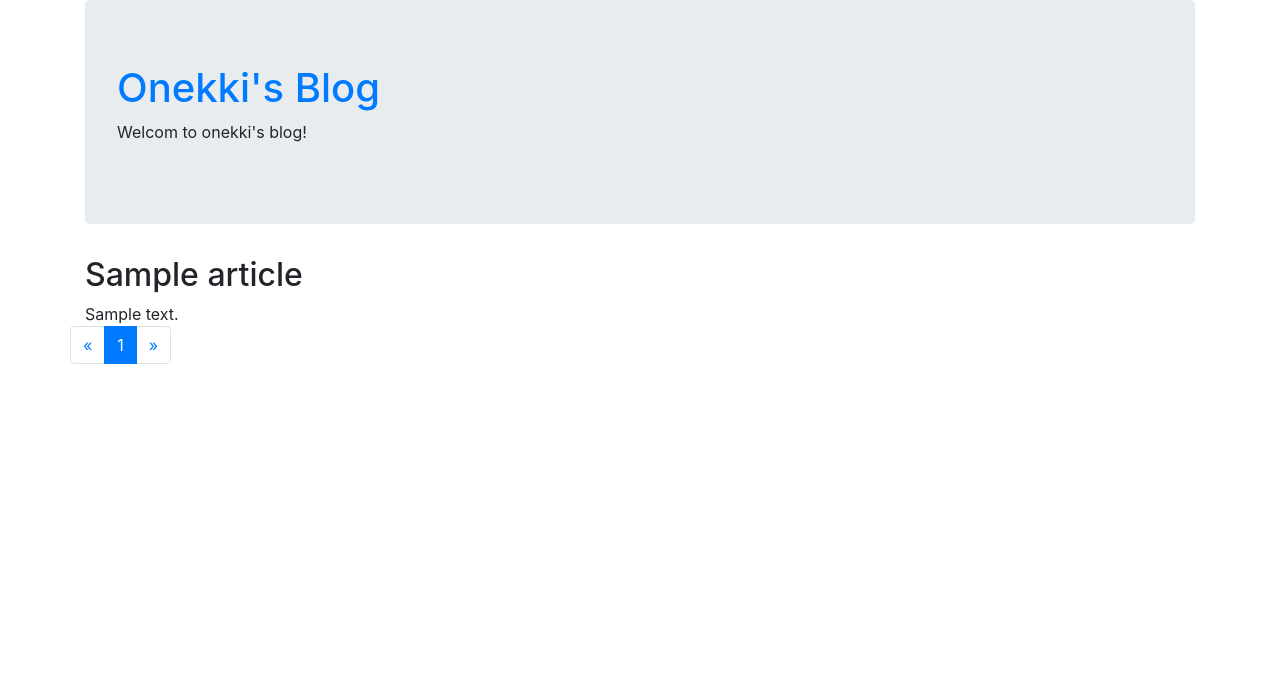
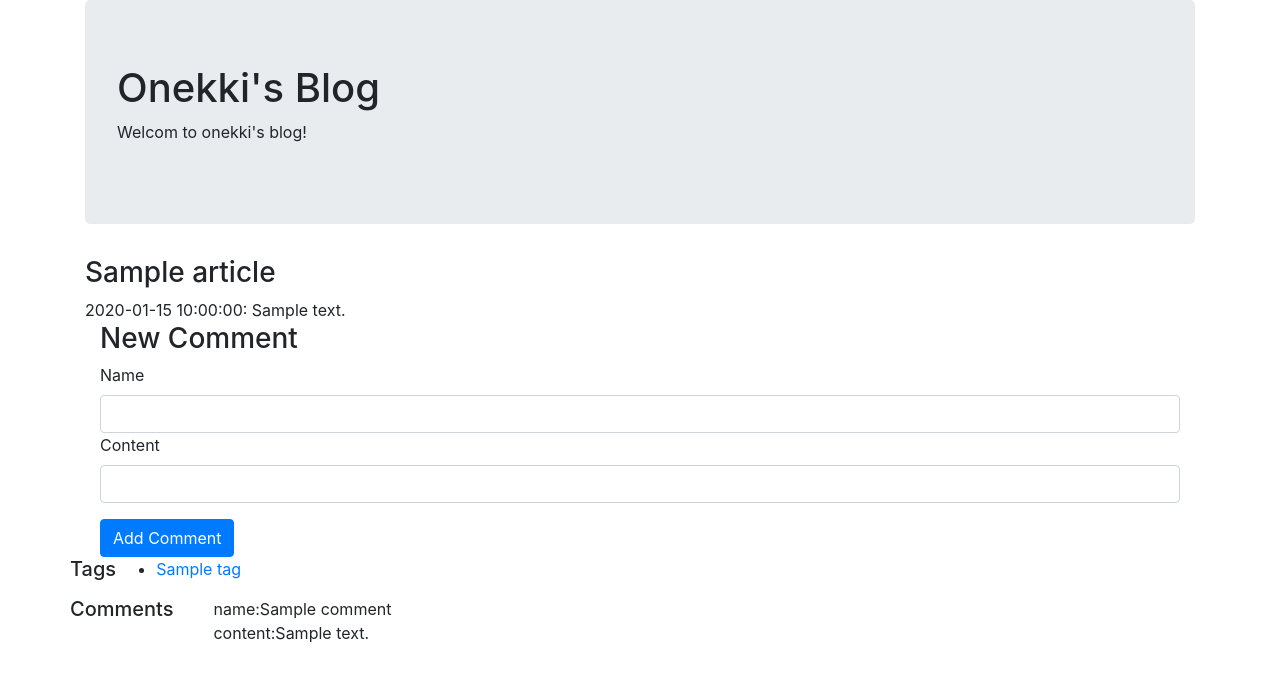
Before and after one commit to Onekki/OnekkiSite, a Flask app: page /blog/article/1 in a window 1280 px wide. Shown: the top 682 px of the page. Run offline with Flask 2, Linux system fonts and the light colour scheme; tables that the repository leaves empty hold one stand-in row (values such as "Sample post"); some libraries are stand-ins or nearby versions.

Commit message:
添加form_wtf服务器表单验证, 完善博客视图页面, 添加博客内容, 博客评论模版

```diff
--- a/app/__init__.py
+++ b/app/__init__.py
@@ -3,6 +3,8 @@
 from app.db.models import db
 # 配置文件引入
 from config import configs
+# 导入表单验证模块
+import wtforms
 
 def create_app(config_name):
     """创建app的方法"""
--- a/app/blog/views.py
+++ b/app/blog/views.py
@@ -1,4 +1,5 @@
-from flask import render_template, jsonify
+import datetime
+from flask import render_template, jsonify, request
 from sqlalchemy import func
 # from flask_sqlalchemy import Pagination
 # 获取蓝图
@@ -7,35 +8,87 @@
 # from app.blog.models import BlogArticle, BlogTag
 # from app import db
 from app.db.models import *
+# 导入表单验证
+from app.form.forms import CommentForm
 
 def json_return(code, msg,data):
-    return jsonify({"code":code, "msg":msg, "data": data})
+    return jsonify({'code':code, 'msg':msg, 'data': data})
+
+def sidebar_data():
+    recent_article_list = BlogArticle.query.order_by(
+        BlogArticle.publish_time.desc()
+    ).limit(5).all()
+    count = func.count(BlogArticle.id).label('total')
+    top_tag_list = db.session.query(
+        BlogTag.id, BlogTag.name, count
+    ).filter(
+        BlogArticle.tag_id==BlogTag.id
+    ).group_by(BlogTag.id).order_by(count.desc()).limit(5).all()
+
+    return recent_article_list, top_tag_list
 
 # 设置路由
 @blog.route('/')
 def index():
-    return render_template("blog/index.html")
+    return render_template('blog/index.html', data = sidebar_data())
 
-@blog.route("/article/<int:page>")
-def article(page=1):
-    articles = BlogArticle.query.paginate(page, 5)
-    # return json_return(200, "success", [i.serialize for i in articles])
-    return render_template("blog/article.html", articles=articles)
+@blog.route('/article/<int:id>', methods=['GET','POST'])
+def article(id):
 
-@blog.route("/user/<int:page>")
-def user(page=1):
+    form = CommentForm()
+    if form.validate_on_submit():
+        new_comment = BlogComment()
+        new_comment.name=form.name.data
+        new_comment.content=form.content.data
+        new_comment.time=datetime.datetime.now()
+        new_comment.article_id=id
+        db.session.add(new_comment)
+        db.session.commit()
+
+    article = BlogArticle.query.get_or_404(id)
+    tag_list = [article.tag]
+    comment_list = BlogComment.query.filter(BlogComment.article_id==id).all()
+
+    recent_article_list, top_tag_list = sidebar_data()
+
+    return render_template('blog/article.html',
+                            article=article,
+                            form=form,
+                            tag_list=tag_list,
+                            comment_list=comment_list,
+                            recent_article_list=recent_article_list,
+                            top_tag_list=top_tag_list)
+
+@blog.route('/article_list/<int:page>')
+def article_list(page):
+    filters = []
+    tag_id = request.values.get('tag_id')
+    if tag_id != None:
+        print(tag_id)
+        filters.append(BlogArticle.tag_id==tag_id)
+    article_list = BlogArticle.query.filter(*filters).paginate(page, 5)
+    recent_article_list, top_tag_list = sidebar_data()
+    # return json_return(200, 'success', [i.serialize for i in articles])
+    return render_template('blog/article_list.html',
+                            tag_id=tag_id,
+                            article_list=article_list,
+                            recent_article_list=recent_article_list,
+                            top_tag_list=top_tag_list)
+
+@blog.route('/user_list/<int:page>')
+def user_list(page):
     users = BlogUser.query.all()
-    # return json_return(200, "success", [i.serialize for i in articles])
-    return render_template("blog/user.html", users=users)
+    # return json_return(200, 'success', [i.serialize for i in articles])
+    return render_template('blog/user.html', users=users)
 
-@blog.route("/tag/<int:page>")
-def tag(page=1):
+@blog.route('/tag_list/<int:page>')
+def tag_list(page):
     tags = BlogTag.query.all()
-    # return json_return(200, "success", [i.serialize for i in articles])
-    return render_template("blog/tag.html", tags=tags)
+    # return json_return(200, 'success', [i.serialize for i in articles])
+    return render_template('blog/tag.html', tags=tags)
 
-@blog.route("/comment/<int:page>")
-def comment(page=1):
+@blog.route('/comment_list/<int:page>')
+def comment_list(page):
     comments = BlogComment.query.all()
-    # return json_return(200, "success", [i.serialize for i in articles])
-    return render_template("blog/comment.html", comments=comments)
+    # return json_return(200, 'success', [i.serialize for i in articles])
+    return render_template('blog/comment.html', comments=comments)
--- /dev/null
+++ b/app/form/forms.py
@@ -0,0 +1,13 @@
+from flask_wtf import FlaskForm
+from wtforms import StringField, TextField
+from wtforms.validators import DataRequired, Length
+
+class CommentForm(FlaskForm):
+    name = StringField(
+        'Name',
+        validators=[DataRequired(), Length(max=255)]
+    )
+    content = TextField(
+        'Content',
+        validators = [DataRequired()]
+    )
--- a/app/templates/blog/article.html
+++ b/app/templates/blog/article.html
@@ -1,26 +1,52 @@
 {% extends "blog/base.html" %}
 {% block title %}Onekki Blog{% endblock %}
 {% block body %}
+    <h3>{{ article.title }}</h3>
+    {{ article.publish_time }}:
+    {{ article.content }}
+
+    <div class="col-lg-12">
+        <h3>New Comment</h3>
+        <form method="POST" action="{{ url_for('blog.article', id=article.id) }}">
+            {{ form.hidden_tag() }}
+            <div>
+                {{ form.name.label }}
+                {% if form.name.errors %}
+                    {% for e in form.name.errors %}
+                        <p class="help-block">{{ e }}</p>
+                    {% endfor %}
+                {% endif %}
+                {{ form.name(class_="form-control") }}
+            </div>
+            <div class="form-group">
+                {{ form.content.label }}
+                {% if form.content.errors %}
+                    {% for e in form.content.errors %}
+                        <p class="help-block">{{ e }}</p>
+                    {% endfor %}
+                {% endif %}
+                {{ form.content(class_='form-control') }}
+            </div>
+            <input class="btn btn-primary" type="submit" value="Add Comment">
+        </form>
+    </div>
     <div class="row">
-        <div class="col-lg-9">
-            <!-- 分页 -->
-            {% for article in articles.items %}
-                <div class="row">
-                    <div class="col-lg-12">
-                        <h2>{{ article.title }}</h2>
-                    </div>
-                </div>
-                <div class="row">
-                    <div class="col-lg-12">
-                        {{ article.content|truncate(255)|safe}}
-                        <!-- <a href="{{ url_for('blog.article', page=1) }}">Read More</a> -->
-                    </div>
+        <h5>Tags</h5>
+        <ul>
+            {% for tag in tag_list %}
+                <li><a href="{{ url_for('blog.article_list', page=1, tag_id=tag.id) }}">{{ tag.name }}</a></li>
+            {% endfor %}
+        </ul>
+    </div>
+    <div class="row">
+        <h5>Comments</h5>
+        <ul>
+            {% for comment in comment_list %}
+                <div>
+                    name:{{ comment.name }} <br/>
+                    content:{{ comment.content }}
                 </div>
             {% endfor %}
-        </div>
-    </div>
-    <div class="row">
-        <!-- 调用父模版的 macro render_pagination -->
-        {{ render_pagination(articles, 'blog.article') }}
+        </ul>
     </div>
 {% endblock %}
--- a/app/templates/blog/base.html
+++ b/app/templates/blog/base.html
@@ -9,14 +9,14 @@
         <link rel="stylesheet" type="text/css" href="{{ url_for('static', filename='bootstrap/css/bootstrap.min.css') }}">
         <!-- <link rel="stylesheet" type="text/css" href="{{ url_for('static', filename='css/test.css') }}"> -->
         <!-- 宏定义用于生成 Bootstrap 风格的分页链接列表 -->
-        {% macro render_pagination(pagination, endpoint) %}
+        {% macro render_pagination(endpoint, pagination,  tag_id) %}
             <nav>
                 <ul class="pagination">
                     <li class="page-item">
                         {% if pagination.has_prev %}
-                            <a class="page-link" href="{{ url_for('blog.article', page=pagination.prev().page) }}" aria-label="Previous">
+                            <a class="page-link" href="{{ url_for(endpoint, page=pagination.prev().page, tag_id=tag_id) }}" aria-label="Previous">
                         {% else %}
-                            <a class="page-link" href="{{ url_for('blog.article', page=1) }}" aria-label="Previous">
+                            <a class="page-link" href="{{ url_for(endpoint, page=1, tag_id=tag_id) }}" aria-label="Previous">
                         {% endif %}
                             <span aria-hidden="true">«</span>
                         </a>
@@ -25,7 +25,7 @@
                         {% if page %}
                              {% if page!=pagination.page %}
                                 <li class="page-item">
-                                    <a class="page-link" href="{{ url_for(endpoint, page=page) }}">
+                                    <a class="page-link" href="{{ url_for(endpoint, page=page, tag_id=tag_id) }}">
                                         {{page}}
                                     </a>
                                 </li>
@@ -37,7 +37,7 @@
                         {% endif %}
                     {% endfor %}
                     <li class="page-item">
-                        <a class="page-link" href="{{ url_for('blog.article', page=pagination.next().page) }}" aria-label="Next">
+                        <a class="page-link" href="{{ url_for(endpoint, page=pagination.next().page, tag_id=tag_id) }}" aria-label="Next">
                             <span aria-hidden="true">»</span>
                         </a>
                     </li>
@@ -48,7 +48,7 @@
     <body>
         <div class="container">
             <div class="jumbotron">
-                <h1><a class="button" href="{{ url_for('blog.article', page=1) }}">Onekki's Blog</a></h1>
+                <h1><a href="{{ url_for('blog.article_list', page=1, tag_id=tag_id) }}"></a>Onekki's Blog</a></h1>
                 <p>Welcom to onekki's blog!</p>
             </div>
             {% block body %}
--- a/app/templates/blog/comment.html
+++ b/app/templates/blog/comment.html
@@ -1 +1 @@
-{{ comments }}
+{{ comment_list }}
--- a/app/templates/blog/index.html
+++ b/app/templates/blog/index.html
@@ -1 +1,2 @@
 <h1>Welcome to Onekki Site!</h1>
+<p>{{ data }}</p>
--- a/app/templates/blog/tag.html
+++ b/app/templates/blog/tag.html
@@ -1 +1 @@
-{{ tags }}
+{{ tag_list }}
--- a/app/templates/blog/user.html
+++ b/app/templates/blog/user.html
@@ -1 +1 @@
-{{ users }}
+{{ user_list }}
--- a/config.py
+++ b/config.py
@@ -15,6 +15,7 @@
     # 查询跟踪，不太需要，False，不占用额外的内存
     SQLALCHEMY_TRACK_MODIFICATIONS = False
     JSON_AS_ASCII = False
+    SECRET_KEY = 'CCCD756A-954C-4390-A38F-C018340769BD'
     @staticmethod
     def init_app(app):
         pass
```
Also changed, not shown: app/templates/blog/article_list.html (added, +45 -0 lines), gen_models.py (+9 -4 lines), app/form/__init__.py (added), 2 other files.
